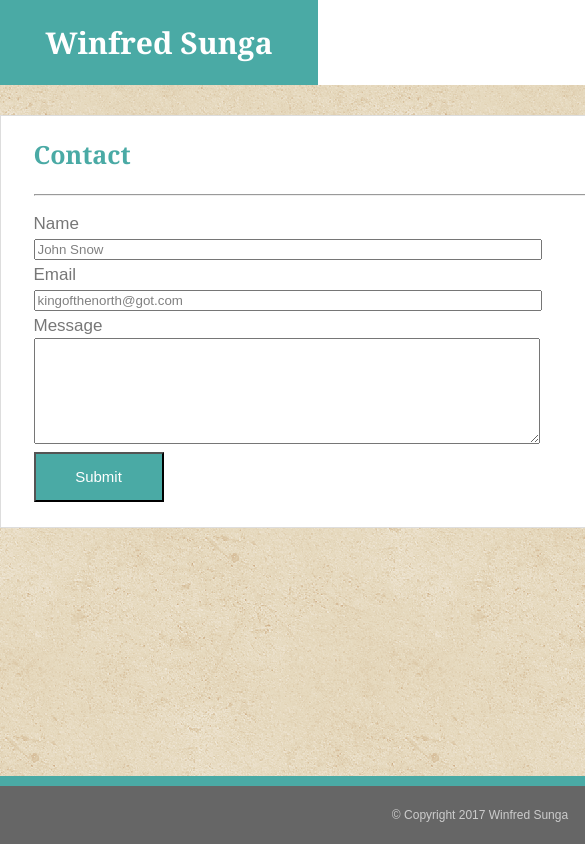
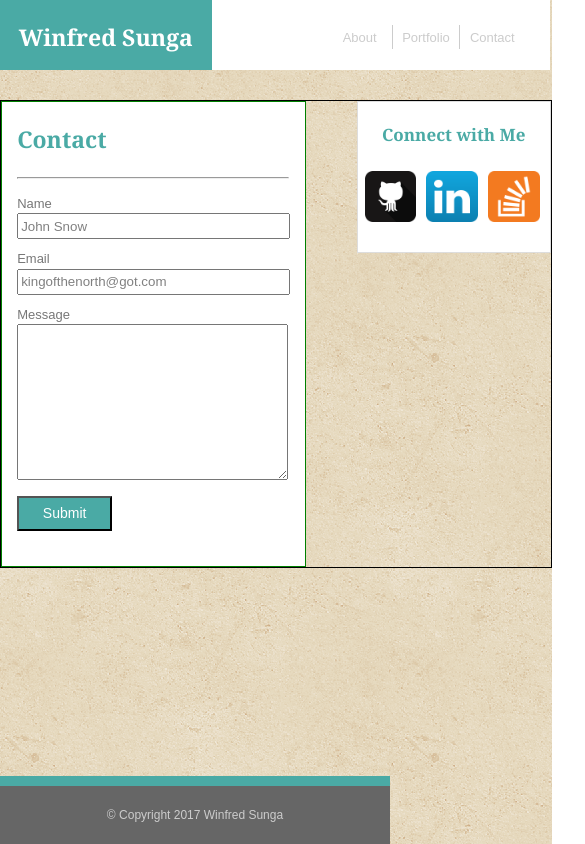
Before and after one commit to winfredSunga-jw0226/responsive-portfolio, a plain HTML site: page contact.html in a window 390 px wide. Shown: the top 844 px of the page, 585 px wide, since content can reach past the window. Drawn offline with Linux system fonts and the light colour scheme.

Commit message:
completed responsive styling for 980px on all 3 pages

```diff
--- a/css/style.css
+++ b/css/style.css
@@ -1,6 +1,3 @@
-
-
-
 body {
   /*border : 2px dashed black;*/
   margin : 0 auto;
@@ -45,7 +42,8 @@ header {
 }
 
 nav {
-  width : 270px;
+  /*width : 270px;*/
+  width : 36%;
   float : right;
   overflow : auto;
   padding : 25px;
@@ -63,15 +61,18 @@ nav {
 .nav.contact {
   border : 0;
 }
+
 .main_content, .contact_content, .portfolio_content {
   clear : both;
   float : left;
   border : 1px solid #dddddd;
   background-color: #ffffff;
-  width : 650px;
+  width : 70%;
+  /*width : 650px;*/
   /*height : 500px;*/
   overflow : auto;
   padding-bottom : 20px;
+  border : 1px solid green; /*delete later*/
 }
 
 .main_content_wrapper, .contact_content_wrapper, .portfolio_content_wrapper {
@@ -79,6 +80,30 @@ nav {
   width : 90%;
   padding : 0px ;
   margin : 0px auto;
+}
+
+.aside_wrapper {
+  width : 90%;
+  margin : 0px auto;
+}
+
+aside {
+  border : 1px solid #dddddd;
+  background-color: #ffffff;
+  float : right;
+  width : 25%;
+  overflow : auto;
+  padding-bottom : 20px;
+}
+
+footer {
+
+  clear : both;
+  /*border : 1px solid black;*/
+  /*width : 960px;*/
+  position: fixed;
+  bottom : 0;
+  width : 100%;
 }
 
 h1, h2, h3, h4, h5, h6 {
@@ -124,24 +149,6 @@ p + p {
 #p2 {
   clear : both;
 }
-aside {
-  border : 1px solid #dddddd;
-  background-color: #ffffff;
-  float : right;
-  width : 270px;
-  overflow : auto;
-  padding-bottom : 20px;
-}
-
-footer {
-
-  clear : both;
-  /*border : 1px solid black;*/
-  width : 960px;
-  position: fixed;
-  bottom : 0;
-
-}
 
 #footer_div1 {
   background-color : #4aaaa5;
@@ -164,17 +171,19 @@ a {
 
 #social_media {
   /*border : 1px solid blue;*/
-  padding : 0px 0px;
+  /*padding : 0px 0px;*/
   margin : 0 auto;
-  width : 70%;
+  width : 100%;
+  padding-left : 1px;
 }
 
 .social_media_icons {
-  width : 50px;
-  height : 50px;
+ /* width : 50px;
+  height : 50px;*/
+  width : 27%;
+  height : 27%;
   /*border : 1px solid blue;*/
   margin : 5px;
-
 }
 
 #connect {
@@ -221,7 +230,7 @@ input[name="submit"] {
 
 .portfolio_container {
   /*border : 1px solid black;*/
-  position : relative;
+  /*position : relative;*/
   overflow : hidden;
 }
 
@@ -260,3 +269,142 @@ input[name="submit"] {
   width : 100%;
 
 }
+
+@media screen and (max-width: 980px) {
+
+  .container_header {
+    width : 550px;
+    height : 70px;
+    overflow: auto;
+    background-color: #ffffff;
+    margin : 0 auto;
+  }
+
+  #name {
+    font-size: 23px;
+    width : 33%;
+    padding : 20px 15px;
+  }
+
+  .nav {
+    width : 33%;
+    /*padding : 0px 1px;*/
+  }
+
+
+  .container_content{
+    width : 550px;
+    border : 1px solid black;
+  }
+
+  .main_content, .contact_content, .portfolio_content {
+    width : 55%;
+    /*width : 650px;*/
+    /*height : 500px;*/
+    overflow : auto;
+  }
+
+  h1 {
+    font-size: 23px;
+  }
+
+  h3 {
+    font-size : 17px;
+  }
+
+  .my_pic {
+    height : 200px;
+    width : 100%;
+    margin : 0px auto 20px auto;
+    display : block;
+  }
+
+  aside {
+    width : 35%;
+  }
+
+  #social_media {
+    padding-left : 4px;
+  }
+  .social_media_icons {
+    margin : 3px;
+  }
+
+  p , form {
+    font-size : 13px;
+  }
+
+  #p1 , #p2 {
+    width : 90%;
+    display : block;
+  }
+
+  #main_container {
+    margin-bottom : 70px;
+  }
+
+  a {
+    font-size : 13px;
+  }
+
+  hr {
+  color : #cccccc;
+  size : 5;
+  margin-bottom : 15px;
+}
+
+.formtext {
+  width : 265px;
+  height : 20px
+}
+
+.messagetext {
+  width : 265px;
+  height : 150px;
+}
+
+input {
+  margin-bottom : 10px;
+}
+
+input[value] {
+  color : gray;
+}
+
+input[name="submit"] {
+  width : 95px;
+  height : 35px;
+  font-size : 14px;
+  margin : 10px 0px;
+  color : white;
+}
+
+.portfolio_section {
+  height : 350px;
+}
+
+.portfolio_container {
+  margin : 10px auto;
+}
+
+#portfolio1, #portfolio3, #portfolio5 {
+  width : 95%;
+  height : 48%;
+}
+
+#portfolio2, #portfolio4 {
+  width : 95%;
+  height : 48%;
+  top : 170px;
+  right : 6px;
+}
+
+
+
+
+/*
+@media screen and (max-width: 768px) {
+}
+
+@media screen and (max-width: 640px) {
+}*/
```
Also changed, not shown: contact.html (+1 -1 lines), index.html (+6 -1 lines), portfolio.html (+1 -1 lines).
